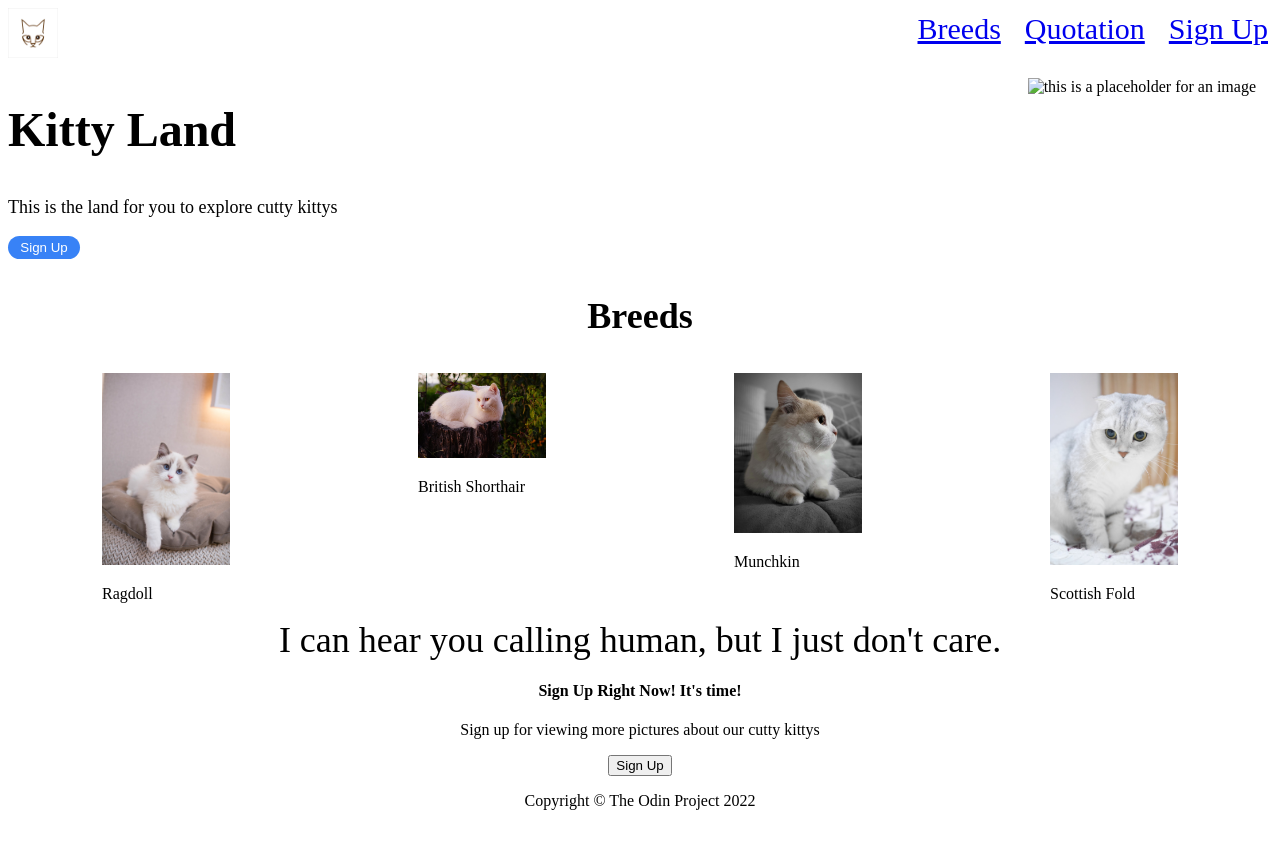
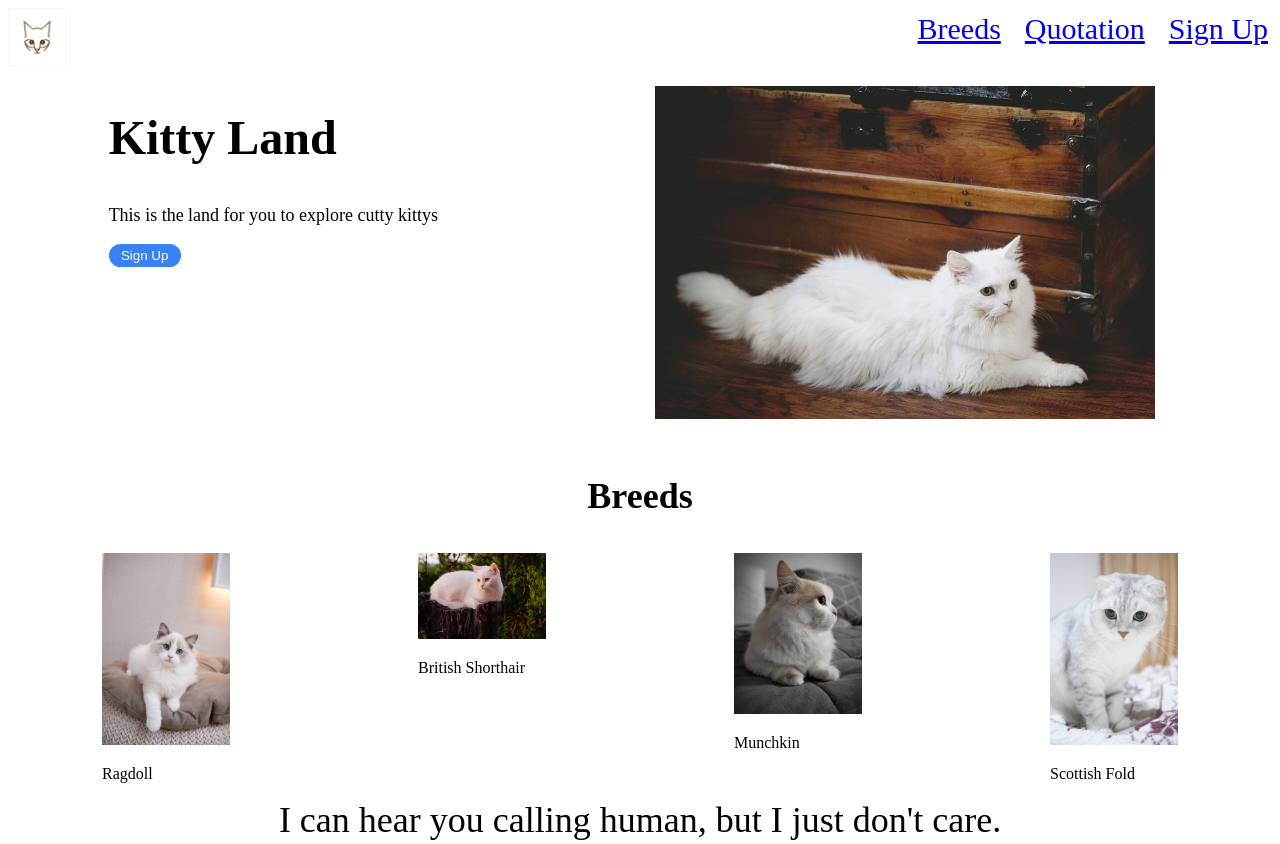
Before and after one commit to BraveBer/Odin_Project, a plain HTML site: page projects/landing_page/index.html in a window 1280 px wide. Shown: the top 844 px of the page. Drawn offline with Linux system fonts and the light colour scheme.

Commit message:
Adding the missing image
Add the image for the banner and make related adjustments.

```diff
--- a/projects/landing_page/index.html
+++ b/projects/landing_page/index.html
@@ -11,7 +11,7 @@
 
     <div class="header">
         <div class="header-logo">
-            <img src="images/cat_logo.jpeg" width="50" height="auto">
+            <img src="images/cat_logo.jpeg" id="header-image">
         </div>
 
         <div class="header-link">
@@ -31,7 +31,7 @@
         </div>
 
         <div class="banner-image">
-            <img src="" alt="this is a placeholder for an image" id="banner-image">
+            <img src="images/cat-banner.jpeg" alt="this is a placeholder for an image" id="banner-image">
         </div>
     </div>
 
--- a/projects/landing_page/styles.css
+++ b/projects/landing_page/styles.css
@@ -3,8 +3,9 @@
     justify-content: space-between;
 }
 
-.header-logo {
-
+#header-image {
+    width: 58px;
+    height: auto;
 }
 
 .header-link {
@@ -16,7 +17,7 @@
 
 .banner {
     display: flex;
-    justify-content: space-between;
+    justify-content: space-around;
 }
 
 .banner-info {
@@ -26,6 +27,11 @@
 #banner-title {
     font-size: 48px;
     font-weight: bolder;
+}
+
+#banner-image {
+    width: 500px;
+    height: auto;
 }
 
 #banner-text {
```
Also changed, not shown: projects/landing_page/images/cat-banner.jpeg (added), projects/landing_page/images/cat_log_new.jpeg (added), projects/landing_page/images/cat_logo_new.jpeg (added).
